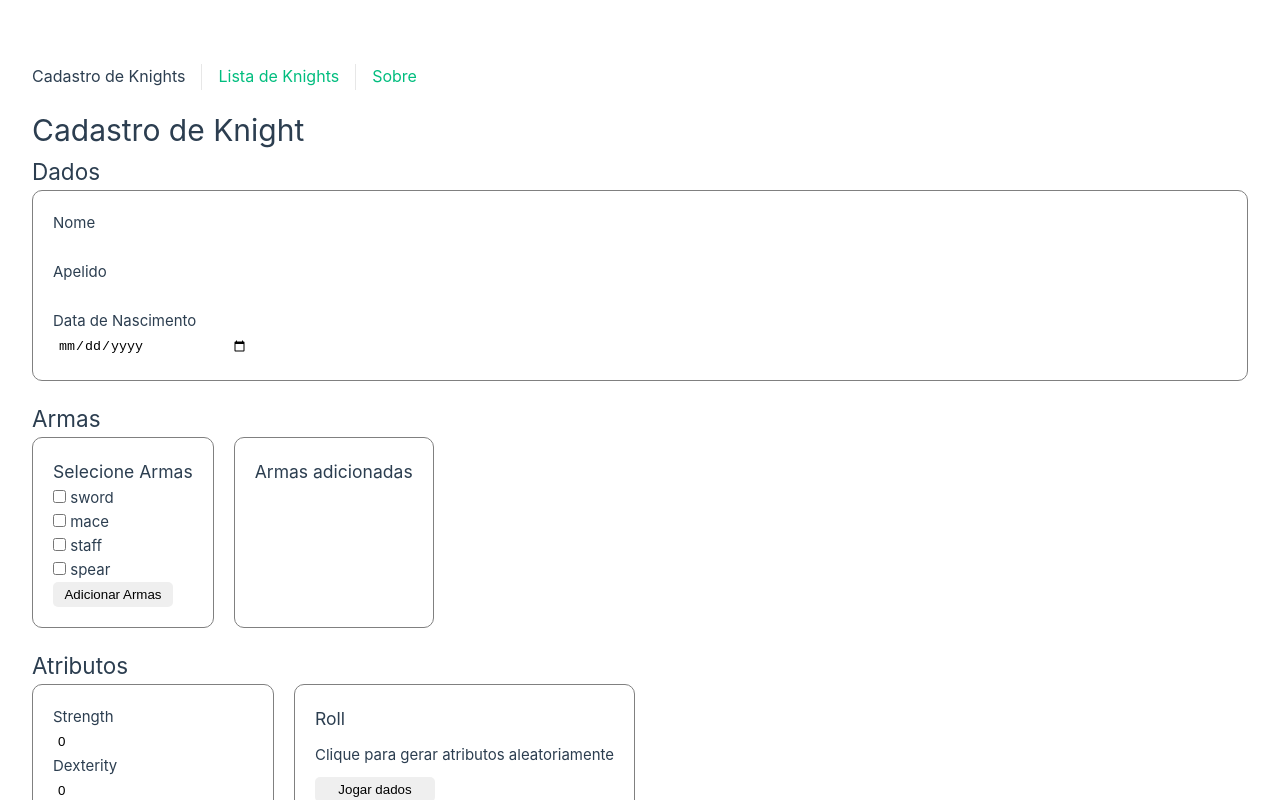
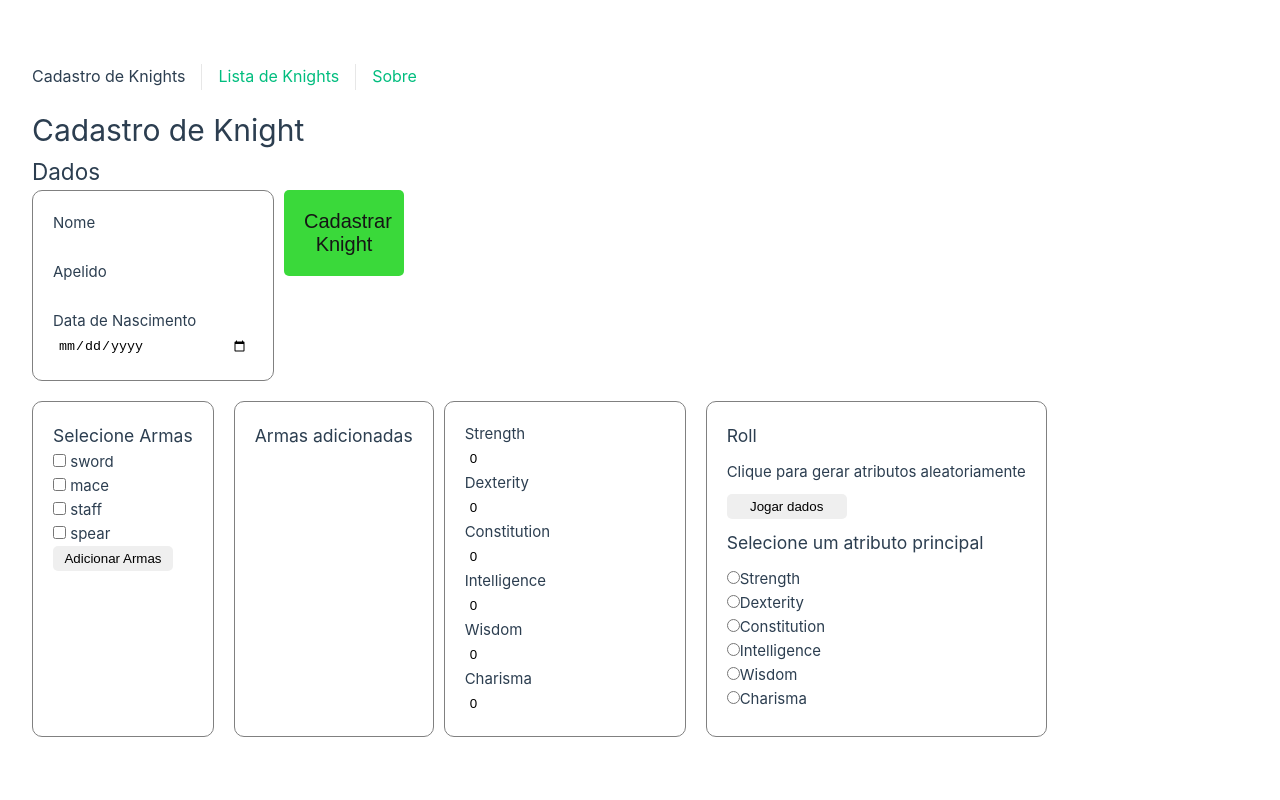
Before and after one commit to rushxpush/knights-frontend, a Vue app: page / in a window 1280 px wide. Shown: the top 800 px of the page. Built offline with nearby package versions, Linux system fonts and the light colour scheme; the HTML template or start-up script is replaced by a standard one.

Commit message:
style: refactor CreateKnight.vue component style

```diff
--- a/src/assets/main.css
+++ b/src/assets/main.css
@@ -59,11 +59,14 @@ table {
 th {
   border-bottom: 1px solid lightgray;
 }
+
+
 td {
   border-bottom: 1px solid gray;
   width: 100px;
   overflow: hidden;
   text-overflow: ellipsis;
+  text-align: center;
 }
 
 /* a,
--- a/src/components/CreateKnight.vue
+++ b/src/components/CreateKnight.vue
@@ -3,6 +3,7 @@
     <h1>Cadastro de Knight</h1>
     <h2>Dados</h2>
     <div class="container">
+      <div class="container-top">
         <div class="container-data">
           <label for="name">Nome</label>
           <input type="text" id="name" v-model="knightData.name">
@@ -14,7 +15,13 @@
           <input type="date" id="birthday" v-model="knightData.birthday">
         </div>
 
-      <h2>Armas</h2>
+        <div class="container-button">
+          <button class="submit-button" @click="handleSubmit()">Cadastrar Knight</button>
+        </div>
+      </div>
+
+      <div class="container-options">
+
         <div class="container-weapons">
           <div class="container-weapons-input">
             <h3>Selecione Armas</h3>
@@ -46,8 +53,6 @@
 
         </div>
 
-
-      <h2>Atributos</h2>
         <div class="container-attributes">
           <div class="container-attributes-inputs">
             <label for="strength">Strength</label>
@@ -109,8 +114,8 @@
 
         </div>
       </div>
+    </div>
 
-    <button class="submit-button" @click="handleSubmit()">Cadastrar Knight</button>
   </div>
 </template>
 
@@ -261,13 +266,34 @@ const handleSubmit = async () => {
   margin-bottom: 20px;
 }
 
+.container-top {
+  display: flex;
+  gap: 10px;
+  margin-bottom: 20px;
+  justify-content: left;
+}
+
 .container-data {
   display: flex;
   flex-direction: column;
   border: 1px solid gray;
   padding: 20px;
   border-radius: 10px;
-  margin-bottom: 20px;
+}
+
+.container-button {
+  display: flex;
+  flex-direction: column;
+  /* border: 1px solid gray; */
+  /* padding: 20px; */
+  /* border-radius: 10px; */
+}
+
+.container-options {
+  display: flex;
+  flex-direction: row;
+  gap: 10px;
+  justify-content: left;
 }
 
 .container-weapons {
```
Lines whose indentation alone changed are shown as unchanged.
